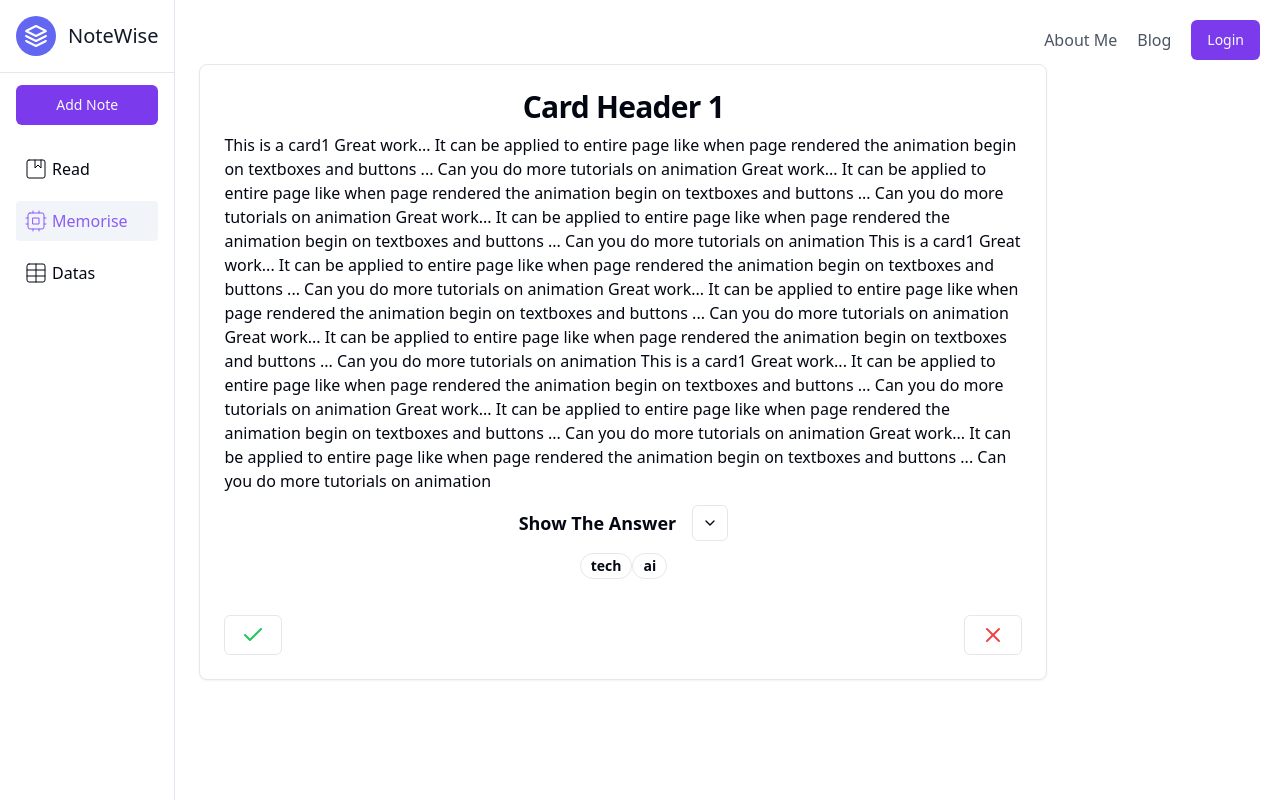
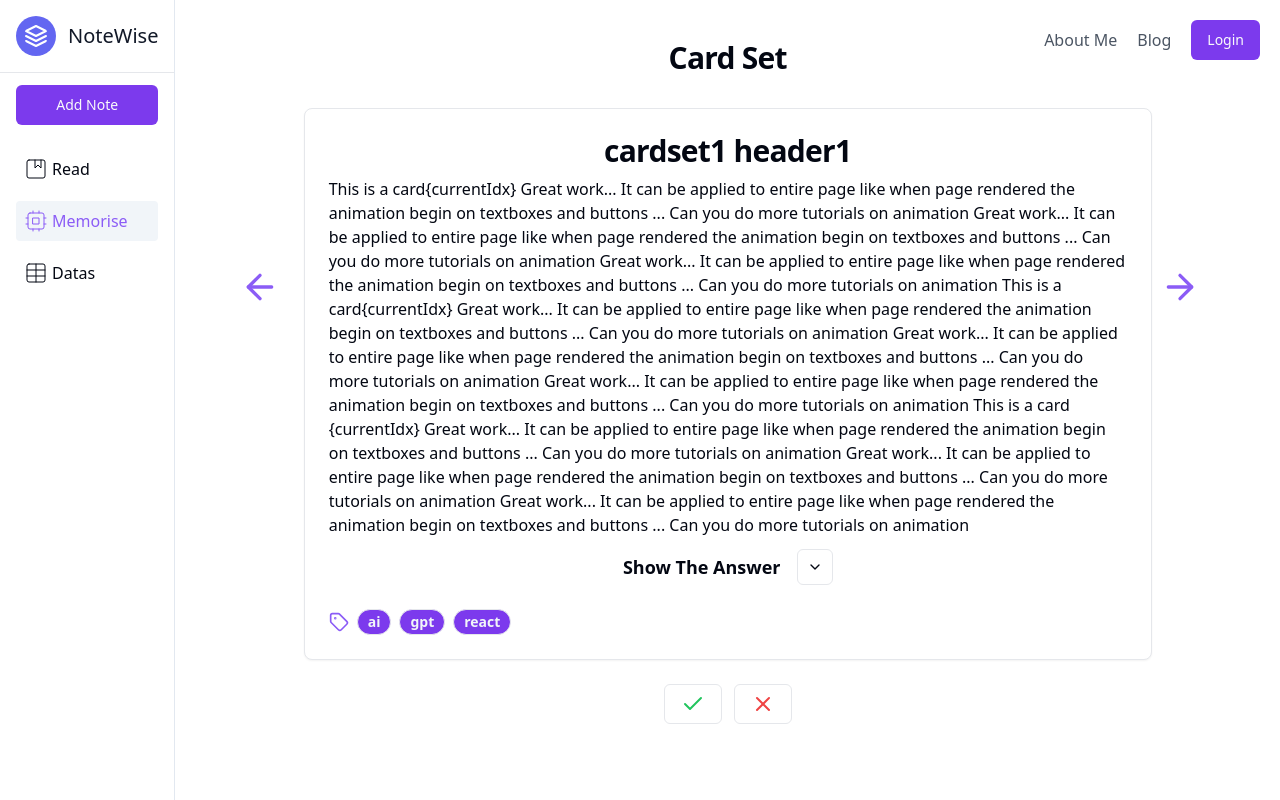
Before and after one commit to RunnningDogg/gallery, a Next.js app: page /cards in a window 1280 px wide. Built offline with nearby package versions, Linux system fonts and the light colour scheme.

Commit message:
feature: card ui update

```diff
--- a/package.json
+++ b/package.json
@@ -13,6 +13,7 @@
     "@radix-ui/react-collapsible": "^1.0.3",
     "@radix-ui/react-label": "^2.0.2",
     "@radix-ui/react-popover": "^1.0.7",
+    "@radix-ui/react-separator": "^1.0.3",
     "@radix-ui/react-slot": "^1.0.2",
     "@radix-ui/react-toggle": "^1.0.3",
     "@tailwindcss/typography": "^0.5.10",
--- a/src/app/cards/page.tsx
+++ b/src/app/cards/page.tsx
@@ -1,12 +1,33 @@
 import NormalCard from "@/components/tony/NormalCard";
+import { Button } from "@/components/ui/button";
+import { Check, X } from "lucide-react";
 import React from "react";
 
 type Props = {};
 
 export default function Page({}: Props) {
   return (
-    <div>
+    <div className="flex max-w-[1200px] flex-col items-center">
+      <h2 className="pb-2 text-3xl font-semibold tracking-tight first:mt-0">
+        Card Set
+      </h2>
       <NormalCard />
+
+      <div className="flex justify-between gap-3">
+        <Button
+          variant="outline"
+          className="transition-all duration-150 hover:scale-110"
+        >
+          <Check className="text-green-500" />
+        </Button>
+
+        <Button
+          variant="outline"
+          className="transition-all duration-150 hover:scale-110"
+        >
+          <X className="text-red-500" />
+        </Button>
+      </div>
     </div>
   );
 }
--- a/src/components/tony/NormalCard.tsx
+++ b/src/components/tony/NormalCard.tsx
@@ -4,17 +4,15 @@ import { Button } from "../ui/button";
 import {
   Card,
   CardContent,
-  CardDescription,
   CardFooter,
   CardHeader,
 } from "@/components/ui/card";
 import {
-  Check,
+  ArrowLeft,
+  ArrowRight,
   ChevronDown,
   ChevronUp,
-  ChevronsDownUp,
-  ChevronsUpDown,
-  X,
+  Tag,
 } from "lucide-react";
 import { Badge } from "../ui/badge";
 import {
@@ -26,23 +24,20 @@ import {
 type Props = {};
 
 export default function NormalCard({}: Props) {
-  const currentIdx = 1;
-
   const tags = ["tech", "ai"];
 
   const answer = "this is the answer";
 
   const [collapsible, setCollapsible] = useState(false);
 
-  return (
-    <div className="max-w-4xl p-6">
-      <Card key={currentIdx}>
-        <CardHeader className="scroll-m-20 pb-2 text-center text-3xl font-semibold tracking-tight first:mt-0">
-          Card Header {currentIdx}
-        </CardHeader>
-        <CardContent className="space-y-3">
-          <p className="mb-3">
-            This is a card{currentIdx} Great work... It can be applied to entire
+  // 多卡片翻页
+  const [currentIdx, setCurrentIdx] = useState(0);
+  const [slideDirection, setSlideDirection] = useState("left");
+  const cardSets = [
+    // 这里是你的卡片数据
+    {
+      header: "cardset1 header1",
+      content: `This is a card{currentIdx} Great work... It can be applied to entire
             page like when page rendered the animation begin on textboxes and
             buttons ... Can you do more tutorials on animation Great work... It
             can be applied to entire page like when page rendered the animation
@@ -65,8 +60,58 @@ export default function NormalCard({}: Props) {
             on textboxes and buttons ... Can you do more tutorials on animation
             Great work... It can be applied to entire page like when page
             rendered the animation begin on textboxes and buttons ... Can you do
-            more tutorials on animation
-          </p>
+            more tutorials on animation`,
+      answer: `Yes. Free to use for personal and commercial projects. No
+      attribution required.`,
+      tags: ["ai", "gpt", "react"],
+    },
+    {
+      header: "cardset1 header2",
+      content: `This is a card{currentIdx} Great work... It can be applied to entire
+            page like when page rendered the animation begin on textboxes and
+            buttons ... Can you do more tutorials on animation Great work... It
+            can be applied to entire page like when page rendered the animation
+            begin on textboxes and buttons ... Can you do more tutorials on
+            animation Great work... It can be applied to entire page like when
+            page rendered the animation begin on textboxes and buttons ...`,
+      answer: `This is from 1998 说唱领袖.`,
+      tags: ["backend", "java"],
+    },
+  ];
+
+  const currentCard = cardSets[currentIdx];
+
+  const nextSet = () => {
+    setSlideDirection("left");
+    setCurrentIdx((prevIndex) => (prevIndex + 1) % cardSets.length);
+  };
+
+  const previousSet = () => {
+    setSlideDirection("right");
+    setCurrentIdx(
+      (prevIndex) => (prevIndex - 1 + cardSets.length) % cardSets.length,
+    );
+  };
+
+  return (
+    <div className="flex max-w-4xl justify-center p-6">
+      {/* left */}
+      <ArrowLeft
+        onClick={previousSet}
+        className="absolute left-[15rem] top-1/3 h-10 w-10 cursor-pointer text-violet-500 transition-all duration-150 hover:scale-110 hover:via-violet-700"
+      />
+      <ArrowRight
+        onClick={nextSet}
+        className="absolute right-[5rem] top-1/3 h-10 w-10 cursor-pointer text-violet-500 transition-all duration-150 hover:scale-110 hover:via-violet-700 "
+      />
+
+      {/* card */}
+      <Card key={currentIdx} className="">
+        <CardHeader className="scroll-m-20 pb-2 text-center text-3xl font-semibold tracking-tight first:mt-0">
+          {currentCard.header}
+        </CardHeader>
+        <CardContent className="space-y-3">
+          <p className="mb-3">{currentCard.content}</p>
 
           <Collapsible>
             <div className="flex items-center justify-center space-x-4 px-4">
@@ -87,34 +132,30 @@ export default function NormalCard({}: Props) {
               </CollapsibleTrigger>
             </div>
             <CollapsibleContent className="text-center">
-              Yes. Free to use for personal and commercial projects. No
-              attribution required.
+              {currentCard.answer}
             </CollapsibleContent>
           </Collapsible>
 
-          <div className="flex justify-center">
-            {tags.map((item) => (
-              <Badge key={item} variant="outline" className="text-sm">
+          {/* <Separator />  */}
+        </CardContent>
+
+        <CardFooter className="">
+          <div className="flex items-center justify-start gap-2 ">
+            <div className="flex items-center">
+              <Tag className="h-5 w-5 text-violet-500" />
+              <span></span>
+            </div>
+            {currentCard?.tags?.map((item) => (
+              <Badge
+                key={item}
+                variant="outline"
+                className="flex items-center bg-violet-600 text-sm text-slate-100"
+              >
                 <span>{item}</span>
+                {/* <X className="ml-1 h-4 w-4 cursor-pointer transition-all duration-150 hover:scale-110" /> */}
               </Badge>
             ))}
           </div>
-        </CardContent>
-
-        <CardFooter className="mt-3 flex justify-between gap-3">
-          <Button
-            variant="outline"
-            className="transition-all duration-150 hover:scale-110"
-          >
-            <Check className="text-green-500" />
-          </Button>
-
-          <Button
-            variant="outline"
-            className="transition-all duration-150 hover:scale-110"
-          >
-            <X className="text-red-500" />
-          </Button>
         </CardFooter>
       </Card>
     </div>
--- /dev/null
+++ b/src/components/ui/separator.tsx
@@ -0,0 +1,31 @@
+"use client"
+
+import * as React from "react"
+import * as SeparatorPrimitive from "@radix-ui/react-separator"
+
+import { cn } from "@/lib/utils"
+
+const Separator = React.forwardRef<
+  React.ElementRef<typeof SeparatorPrimitive.Root>,
+  React.ComponentPropsWithoutRef<typeof SeparatorPrimitive.Root>
+>(
+  (
+    { className, orientation = "horizontal", decorative = true, ...props },
+    ref
+  ) => (
+    <SeparatorPrimitive.Root
+      ref={ref}
+      decorative={decorative}
+      orientation={orientation}
+      className={cn(
+        "shrink-0 bg-border",
+        orientation === "horizontal" ? "h-[1px] w-full" : "h-full w-[1px]",
+        className
+      )}
+      {...props}
+    />
+  )
+)
+Separator.displayName = SeparatorPrimitive.Root.displayName
+
+export { Separator }
```
Also changed, not shown: 1 other file (tests, documents, lock files or other folders).
